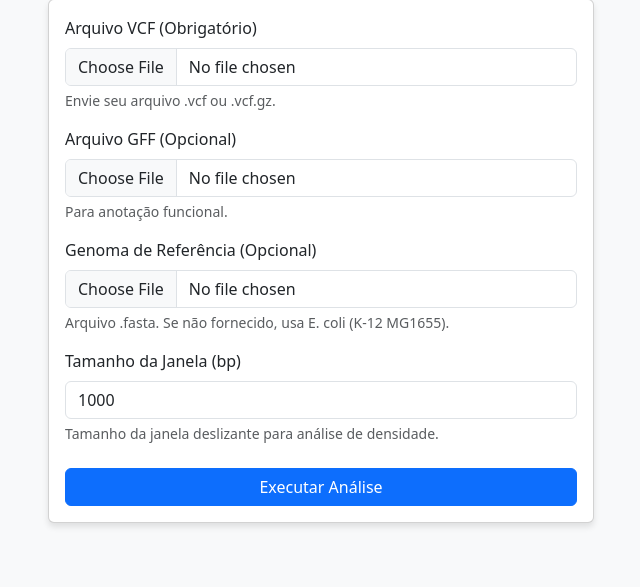
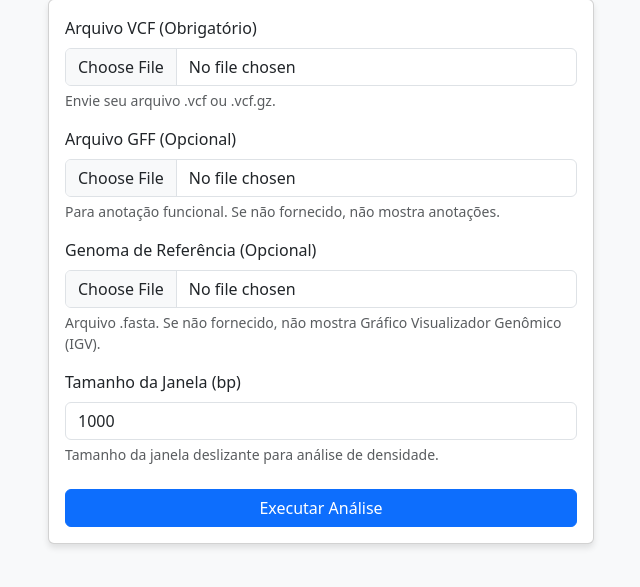
Before and after one commit to MiVinicius/MicroGem_Explorer, a Django app: page /create/ in a window 1280 px wide. Shown: the part 152-739 px from the top of the page, without its empty margins (319-959 px from the left). Run offline with Django 5.2, Linux system fonts and the light colour scheme.

Commit message:
Ajustes pontuais

```diff
--- a/analysis/templates/analysis/analysis_form.html
+++ b/analysis/templates/analysis/analysis_form.html
@@ -30,13 +30,13 @@
                     <div class="mb-3">
                         <label for="{{ form.gff_file.id_for_label }}" class="form-label">Arquivo GFF (Opcional)</label>
                         {{ form.gff_file }}
-                        <div class="form-text">Para anotação funcional.</div>
+                        <div class="form-text">Para anotação funcional. Se não fornecido, não mostra anotações.</div>
                     </div>
 
                     <div class="mb-3">
                         <label for="{{ form.reference_file.id_for_label }}" class="form-label">Genoma de Referência (Opcional)</label>
                         {{ form.reference_file }}
-                        <div class="form-text">Arquivo .fasta. Se não fornecido, usa E. coli (K-12 MG1655).</div>
+                        <div class="form-text">Arquivo .fasta. Se não fornecido, não mostra Gráfico Visualizador Genômico (IGV).</div>
                     </div>
 
                     <div class="mb-4">
```
Also changed, not shown: analysis/templates/analysis/analysis_detail.html (+9 -3 lines), README.md.
